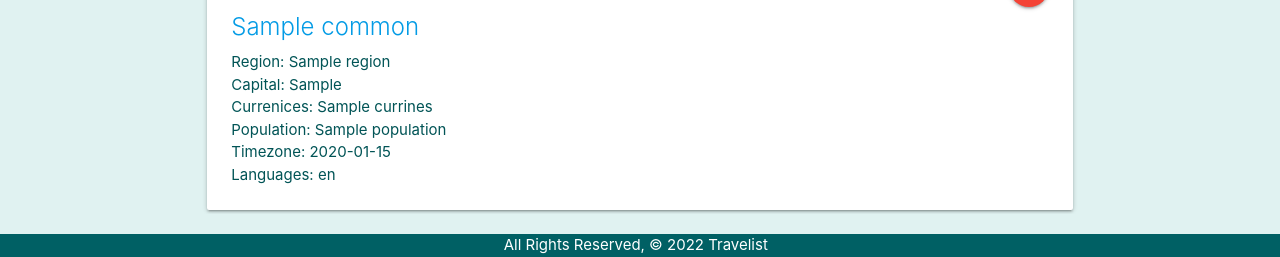
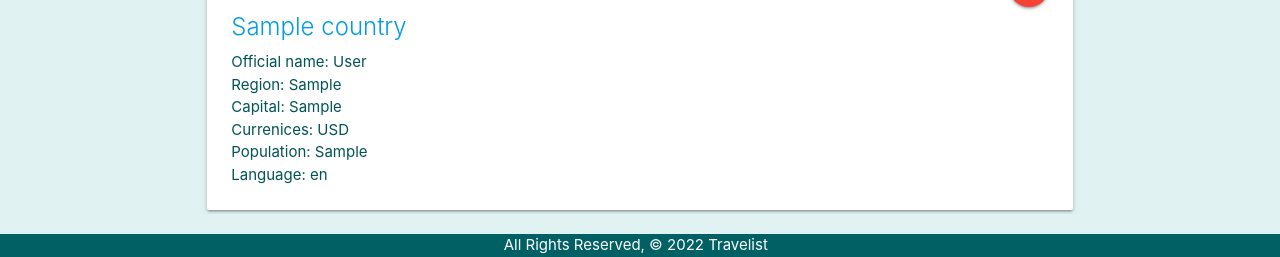
Before and after one commit to fjalafoo/Travelist, a Django app: page /countries/ in a window 1280 px wide. Shown: the part 876-1133 px from the top of the page. Run offline with Django 4.2, Linux system fonts and the light colour scheme; a user stored in the database is signed in; tables that the repository leaves empty hold one stand-in row (values such as "Sample post"); a database or web service that is not in the repository returns one stand-in record (values such as "Sample title"); data that the repository does not hold is empty.

Commit message:
able to add country, view all countries of a user, view each country detail

```diff
--- a/travelist/main_app/templates/countries/index.html
+++ b/travelist/main_app/templates/countries/index.html
@@ -2,9 +2,58 @@
 
 <!-- detail page for each country, where buckets located -->
 
-
 {% extends 'base.html' %}
 {% block content %}
+<h1>Countries</h1>
+<hr />
+
+
+<div class="row">
+    <div class="col s12 m6">
+    {% for country in countrys %}
+
+      <div class="card">
+        <div class="card-image">
+
+          <img src="{{ country.flag }}">
+
+          <a class="btn-floating halfway-fab waves-effect waves-light red"><i class="material-icons">+</i></a>
+        </div>
+        <div class="card-content">
+          <a href="/countries/{{ country.id }}"><span class="card-title">{{ country.name }}</span></a>
+            <p>Official name: {{ country.officialname }}</p>
+            <p>Region: {{ country.region }}</p>
+            <p>Capital: {{ country.capital }}</p>
+            <p>Currenices: {{ country.currency }}</p>
+            <p>Population: {{ country.population }}</p>
+            <p>Language: {{ country.language }}</p>
+        </div>
+      </div>
+      {% endfor %}
+    </div>
+  </div>
+
+
+{% for x in bahrian %}
+<p>Country: {{ x.name.common }}</p>
+
+
+{% endfor %}
+
+{% endblock %}
+
+
+
+
+
+
+
+
+
+
+
+<!--
+
 <h1>Countries</h1>
 <hr />
 
@@ -15,7 +64,6 @@
 
       <div class="card">
         <div class="card-image">
-
           <img src="{{ x.flags.png }}">
 
           <a class="btn-floating halfway-fab waves-effect waves-light red"><i class="material-icons">+</i></a>
@@ -35,14 +83,14 @@
     </div>
   </div>
 
-<!--
+
 {% for x in bahrian %}
 <p>Country: {{ x.name.common }}</p>
 
 
-{% endfor %} -->
+{% endfor %}
 
-<!-- <div class="countriesContainer">
+<div class="countriesContainer">
    {% for x in c %}
         <div class="countryContainer">
 
@@ -60,6 +108,6 @@
 
         </div>
      {% endfor %}
-</div> -->
+</div>
 
-{% endblock %}
+ -->
--- a/travelist/main_app/views.py
+++ b/travelist/main_app/views.py
@@ -8,6 +8,8 @@
 from django.contrib.auth.forms import UserCreationForm
 from django.views.generic import ListView
 from django.views.generic.edit import CreateView
+from django.contrib.auth.decorators import login_required
+from django.contrib.auth.mixins import LoginRequiredMixin
 
 
 import requests
@@ -40,6 +42,17 @@
   context = {'form': form, 'error_message': error_message}
   return render(request, 'registration/signup.html', context)
 
+
+class CountryCreate(LoginRequiredMixin, CreateView):
+  model = Country
+  fields = ['name', 'officialname', 'capital', 'flag', 'language', 'currency', 'region', 'population']
+  def form_valid(self, form):
+    form.instance.user = self.request.user
+    return super().form_valid(form)
+
+
+
+
 # Define the home view
 def home(request):
   return render(request, 'home.html')
@@ -61,23 +74,20 @@
 
 
 
-# Define the country index view
+# # Define the country index view
+# def countries_index(request):
+#   # c = requests.get('https://restcountries.com/v3.1/all')
+#   # return render(request, 'countries/index.html', { 'c': c.json() })
+#   return render(request, 'countries/index.html', { 'countrys': countrys })
+
+
+
+@login_required
 def countries_index(request):
-  c = requests.get('https://restcountries.com/v3.1/all')
-  return render(request, 'countries/index.html', { 'c': c.json() })
-
+  countrys = Country.objects.filter(user=request.user)
+  return render(request, 'countries/index.html', { 'countrys': countrys })
 
 #Define the country details view
 def countries_details(request, country_id):
   country = Country.objects.get(id=country_id)
   return render(request, 'countries/details.html', { 'country': country })
-
-
-class CountryCreate(CreateView):
-  model = Country
-  fields = ['name', 'officialname', 'capital', 'flag', 'language', 'currency', 'region', 'population']
-  success_url = '/countries/'
-
-  def form_valid(self, form):
-    form.instance.user = self.request.user
-    return super().form_valid(form)
```
Also changed, not shown: travelist/main_app/templates/countries/details.html (+1 -24 lines).
